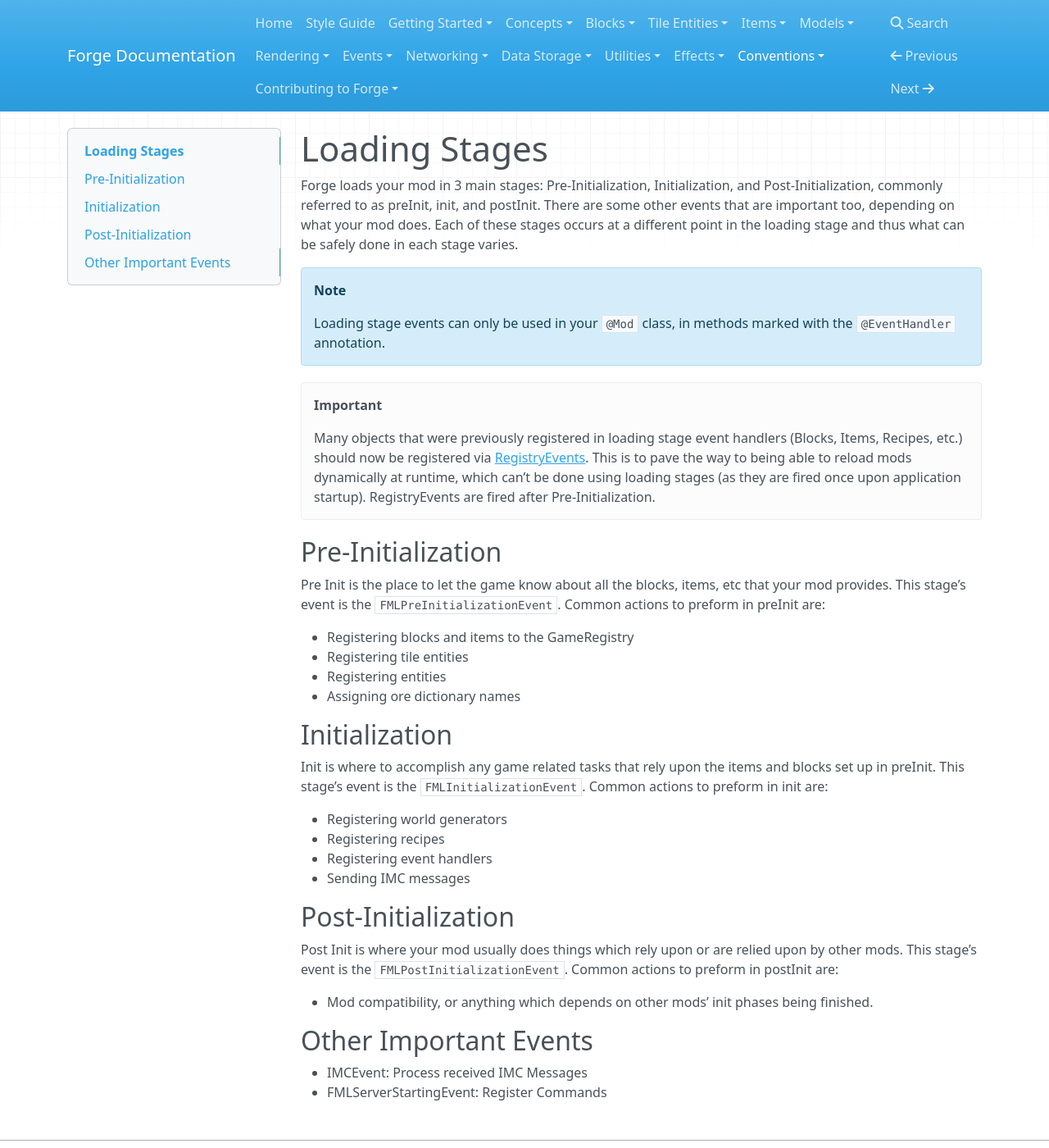
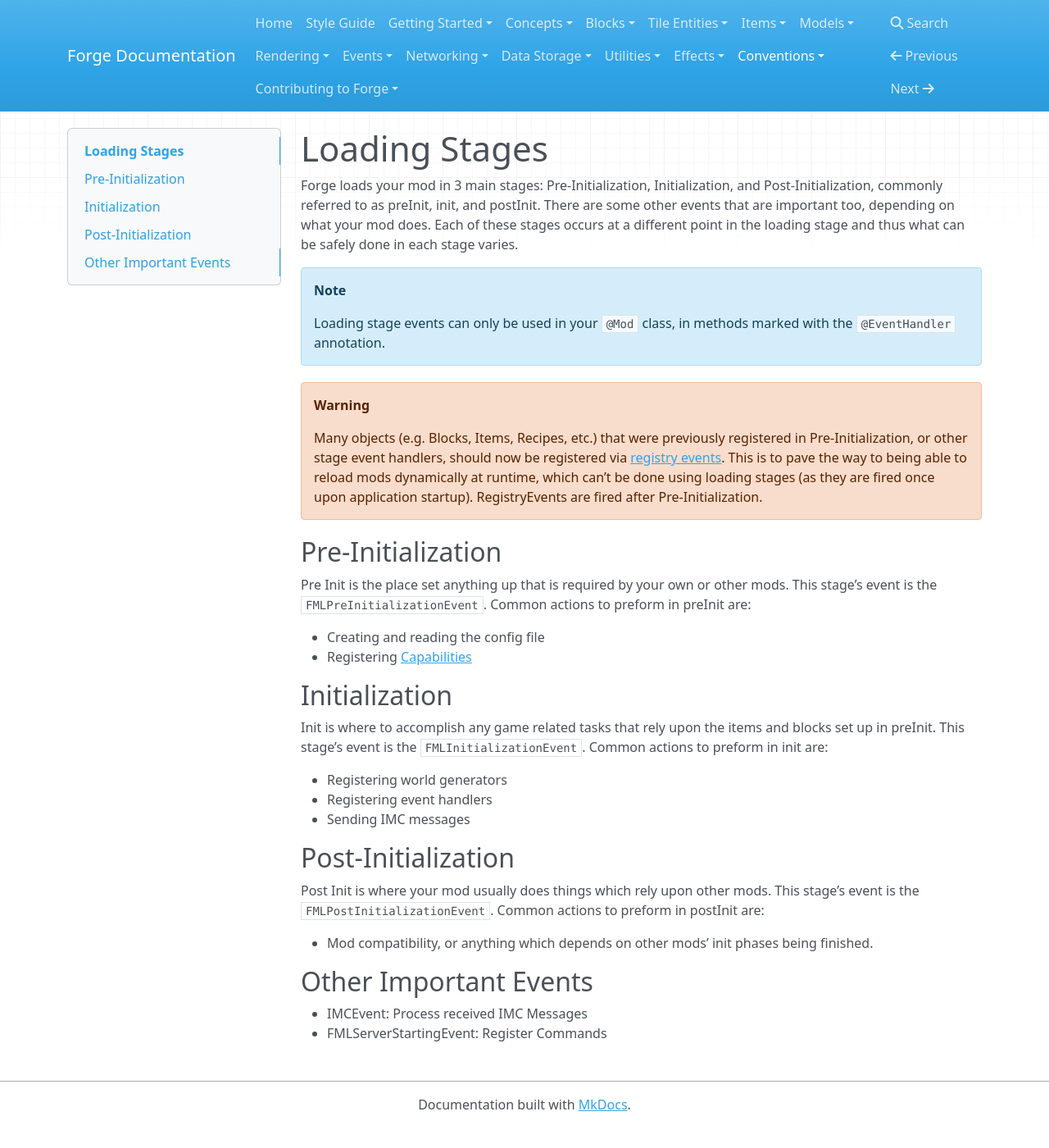
Before and after one commit to MinecraftForge/Documentation, an MkDocs documentation site: the page built from docs/conventions/loadstages.md, in a window 1280 px wide and 1400 px high. Shown: the whole window at 82% size. Built offline with MkDocs 1.6.1, drawn with Linux system fonts in a browser that asks for light colours; nearby versions of some CDN libraries; old or Windows-style settings are respelled for this version of MkDocs.

Commit message:
Fix #170 Modernize loading stages
:100644 100644 2ded716 aa3c803 M	docs/conventions/loadstages.md

```diff
--- a/docs/conventions/loadstages.md
+++ b/docs/conventions/loadstages.md
@@ -9,22 +9,20 @@ Each of these stages occurs at a different point in the loading stage and thus w
 
     Loading stage events can only be used in your `@Mod` class, in methods marked with the `@EventHandler` annotation.
 
-!!! important
+!!! warning
 
-    Many objects that were previously registered in loading stage event handlers (Blocks, Items, Recipes, etc.) should now be registered via [RegistryEvents][registering].
+    Many objects (e.g. Blocks, Items, Recipes, etc.) that were previously registered in Pre-Initialization, or other stage event handlers, should now be registered via [registry events][registering].
     This is to pave the way to being able to reload mods dynamically at runtime, which can't be done using loading stages (as they are fired once upon application startup).
     RegistryEvents are fired after Pre-Initialization.
 
 ## Pre-Initialization
 
-Pre Init is the place to let the game know about all the blocks, items, etc that your mod provides.
+Pre Init is the place set anything up that is required by your own or other mods.
 This stage's event is the `FMLPreInitializationEvent`.
 Common actions to preform in preInit are:
 
-  * Registering blocks and items to the GameRegistry
-  * Registering tile entities
-  * Registering entities
-  * Assigning ore dictionary names
+  * Creating and reading the config file
+  * Registering [Capabilities][capabilities]
 
 ## Initialization
 
@@ -33,13 +31,12 @@ This stage's event is the `FMLInitializationEvent`.
 Common actions to preform in init are:
 
   * Registering world generators
-  * Registering recipes
   * Registering event handlers
   * Sending IMC messages
 
 ## Post-Initialization
 
-Post Init is where your mod usually does things which rely upon or are relied upon by other mods.
+Post Init is where your mod usually does things which rely upon other mods.
 This stage's event is the `FMLPostInitializationEvent`.
 Common actions to preform in postInit are:
 
@@ -51,3 +48,4 @@ Common actions to preform in postInit are:
   * FMLServerStartingEvent: Register Commands
 
 [registering]: ../concepts/registries.md#registering-things
+[capabilities]: ../datastorage/capabilities.md
```
